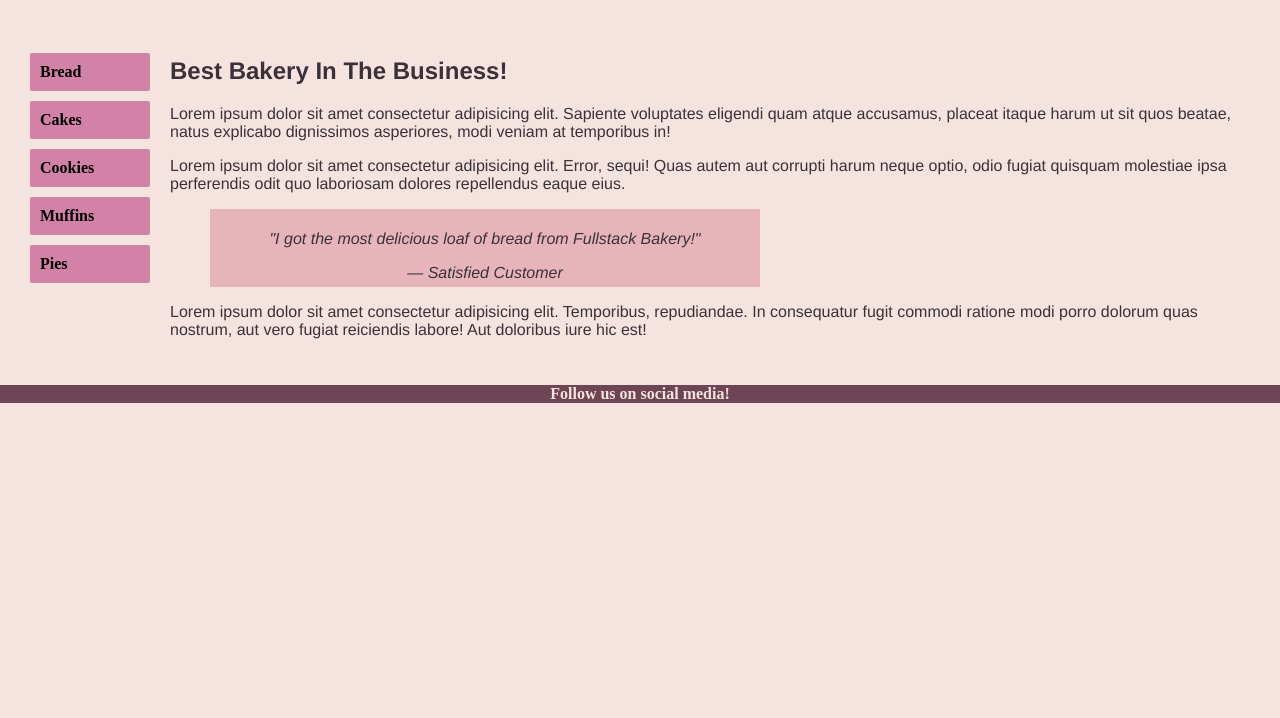
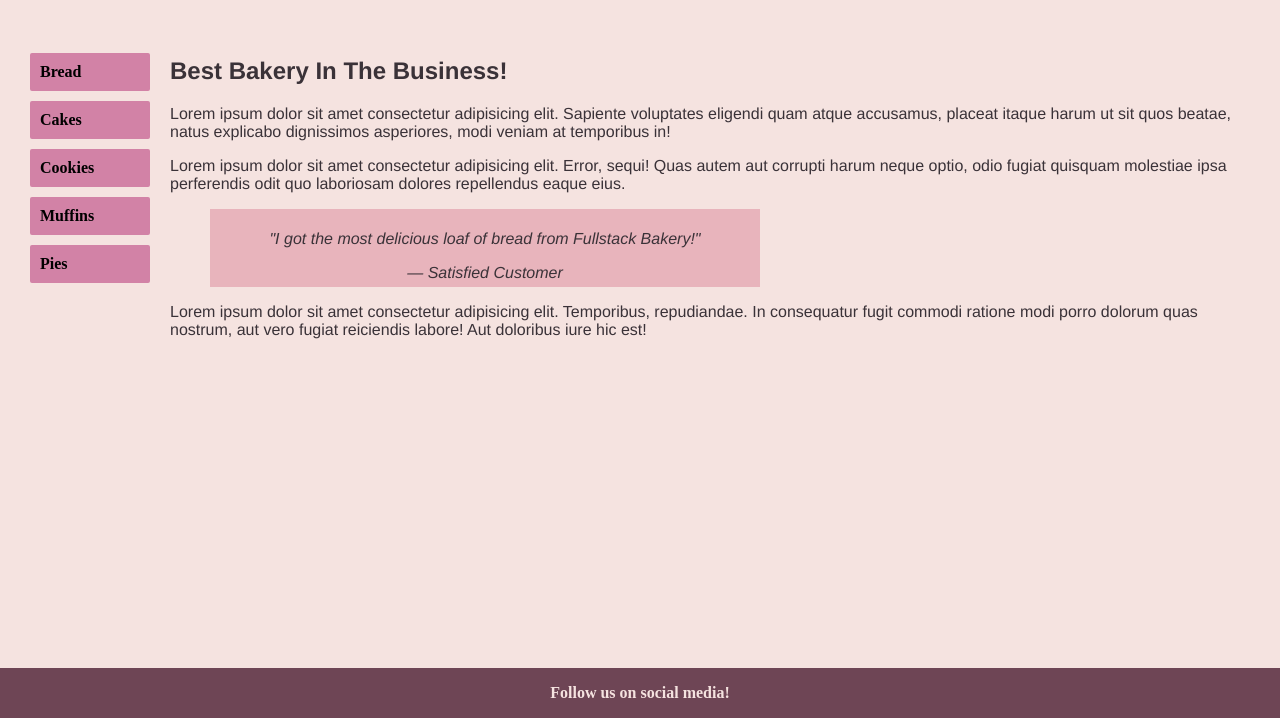
Before and after one commit to kaylarampersaud/fullstack-bakery, a plain HTML site: page index.html in a window 1280 px wide. Shown: the part 82-800 px from the top of the page. Drawn offline with Linux system fonts and the light colour scheme.

Commit message:
add to style.css

```diff
--- a/index.html
+++ b/index.html
@@ -54,6 +54,8 @@
         </p>
       </article>
     </main>
-    <footer>Follow us on social media!</footer>
+    <footer>
+      <p>Follow us on social media!</p>
+    </footer>
   </body>
 </html>
--- a/style.css
+++ b/style.css
@@ -1,7 +1,5 @@
 html {
-  background-color: #f5e3e0;
-  width: 100vw;
-  height: 100dvh;
+  height: 100vh;
 }
 
 header {
@@ -13,6 +11,14 @@ header {
 
 body {
   margin: 0%;
+  background-color: #f5e3e0;
+  width: 100%;
+  height: 100%;
+  /* display: grid;
+  grid-template-rows: 1fr; */
+
+  display: flex;
+  flex-direction: column;
 }
 
 .brand {
@@ -44,6 +50,7 @@ main {
   display: flex;
   padding: 30px;
   gap: 20px;
+  flex-grow: 1;
 }
 
 ul {
```
